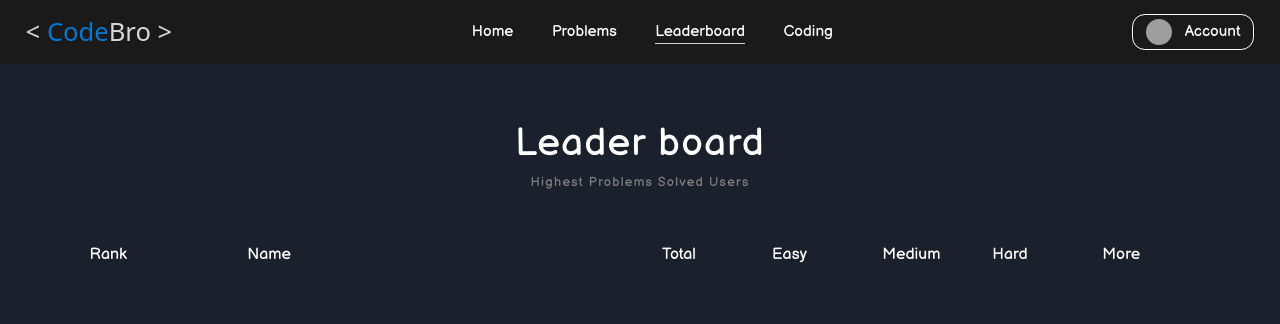
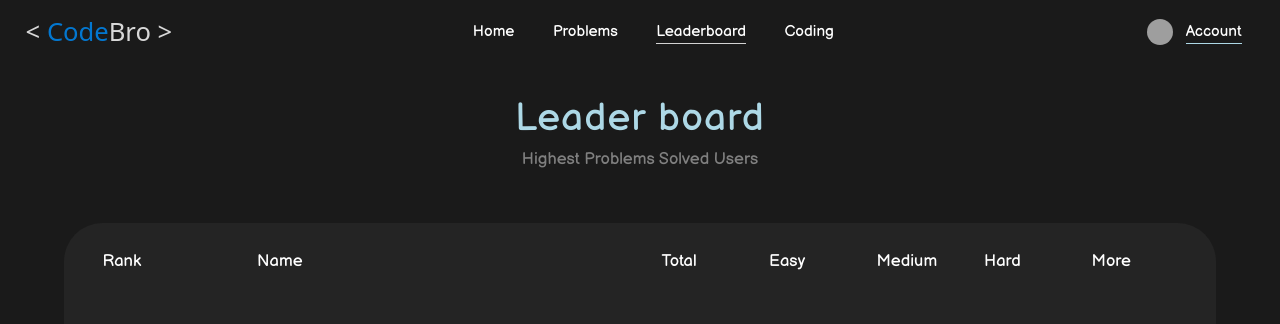
Before and after one commit to Ganesh-Mk/CodeBro, a React (Vite) app in the folder frontend/: page /leaderboard in a window 1280 px wide. Shown: the top 324 px of the page. Built offline with nearby package versions, Linux system fonts and the light colour scheme; no server answers; a web font is replaced by a local one.

Commit message:
leaderboard design starter

```diff
--- a/frontend/src/components/LeaderBoardUsers.jsx
+++ b/frontend/src/components/LeaderBoardUsers.jsx
@@ -1,53 +1,47 @@
-import React from 'react'
+import React from "react";
 import {
   AccordionButton,
   AccordionIcon,
   AccordionItem,
   AccordionPanel,
-} from '@chakra-ui/react'
-import { images } from '../javascripts/images'
-import { Link } from 'react-router-dom'
+} from "@chakra-ui/react";
+import { images } from "../javascripts/images";
+import { Link } from "react-router-dom";
+import "../style/Leaderboard.css";
 
 function LeaderBoardUsers({
-  rank = '',
-  name = '',
+  rank = "",
+  name = "",
   total = 0,
   easy = 0,
   medium = 0,
   hard = 0,
-  userInsta = 'fdsdf',
-  userEmail = 'sdf',
-  userGithub = 'df',
-  userLinkedin = 'f',
+  userInsta = "fdsdf",
+  userEmail = "sdf",
+  userGithub = "df",
+  userLinkedin = "f",
   javascript = 0,
   python = 0,
   java = 0,
-  image = '',
+  image = "",
 }) {
   return (
     <>
       <AccordionItem>
         <h2>
           <AccordionButton
-            style={{ display: 'flex', justifyContent: 'space-between' }}
+            style={{ display: "flex", justifyContent: "space-between" }}
           >
             <div
               style={{
-                display: 'grid',
-                width: '100%',
-                gridTemplateColumns: '5% 7% 40% 10% 10% 10% 10% 10%',
+                display: "grid",
+                width: "100%",
+                gridTemplateColumns: "5% 7% 40% 10% 10% 10% 10% 10%",
               }}
             >
               <p>{rank}</p>
               <img
-                style={{
-                  textAlign: 'right',
-                  width: '2.7vw',
-                  height: '2.7vw',
-                  borderRadius: '100vw',
-                  marginBottom: '1.2vw',
-                  marginLeft: '3.4vw',
-                }}
+                className="leadersImage"
                 src={
                   image
                     ? `http://localhost:3000/uploads/${image}`
@@ -55,13 +49,13 @@ function LeaderBoardUsers({
                 }
                 alt="account default logo"
               />
-              <p style={{ textAlign: 'left', marginLeft: '2vw' }}>{name}</p>
+              <p style={{ textAlign: "left", marginLeft: "2vw" }}>{name}</p>
               <p>{total}</p>
               <p>{easy}</p>
               <p>{medium}</p>
               <p>{hard}</p>
               <AccordionIcon
-                style={{ textAlign: 'right', marginLeft: '2vw' }}
+                style={{ textAlign: "right", marginLeft: "2vw" }}
               />
             </div>
           </AccordionButton>
@@ -69,73 +63,73 @@ function LeaderBoardUsers({
         <AccordionPanel pb={3} w="100%">
           <div
             style={{
-              display: 'flex',
-              padding: '1vw',
-              justifyContent: 'space-between',
-              gap: '2vw',
+              display: "flex",
+              padding: "1vw",
+              justifyContent: "space-between",
+              gap: "2vw",
             }}
           >
-            <div style={{ display: 'flex', gap: '2vw' }}>
+            <div style={{ display: "flex", gap: "2vw" }}>
               <h1>Connect with - </h1>
-              {userInsta != '' ? (
+              {userInsta != "" ? (
                 <Link className="links" target="_blank" to={userInsta}>
                   <img
-                    style={{ width: '3vw' }}
+                    style={{ width: "3vw" }}
                     src={images.instagram}
                     alt="insta logo"
                   />
                 </Link>
               ) : (
-                ''
+                ""
               )}
-              {userGithub != '' ? (
+              {userGithub != "" ? (
                 <Link className="links" target="_blank" to={userGithub}>
                   <img
-                    style={{ width: '3vw' }}
+                    style={{ width: "3vw" }}
                     src={images.github}
                     alt="Github logo"
                   />
                 </Link>
               ) : (
-                ''
+                ""
               )}
 
-              {userLinkedin != '' ? (
+              {userLinkedin != "" ? (
                 <Link className="links" target="_blank" to={userLinkedin}>
                   <img
-                    style={{ width: '3vw' }}
+                    style={{ width: "3vw" }}
                     src={images.linkedin}
                     alt="LinkedIn logo"
                   />
                 </Link>
               ) : (
-                ''
+                ""
               )}
 
-              {userEmail != '' ? (
+              {userEmail != "" ? (
                 <Link className="links" target="_blank" to={userEmail}>
                   <img
-                    style={{ width: '3vw' }}
+                    style={{ width: "3vw" }}
                     src={images.mail}
                     alt="Mail logo"
                   />
                 </Link>
               ) : (
-                ''
+                ""
               )}
             </div>
-            <div style={{ display: 'flex', gap: '2vw' }}>
+            <div style={{ display: "flex", gap: "2vw" }}>
               <h1>Solved in - </h1>
               <p>
-                Javascript <span style={{ color: 'grey' }}>x</span>
+                Javascript <span style={{ color: "grey" }}>x</span>
                 {javascript}
               </p>
               <p>
-                Python <span style={{ color: 'grey' }}>x</span>
+                Python <span style={{ color: "grey" }}>x</span>
                 {python}
               </p>
               <p>
-                java <span style={{ color: 'grey' }}>x</span>
+                java <span style={{ color: "grey" }}>x</span>
                 {java}
               </p>
             </div>
@@ -143,7 +137,7 @@ function LeaderBoardUsers({
         </AccordionPanel>
       </AccordionItem>
     </>
-  )
+  );
 }
 
-export default LeaderBoardUsers
+export default LeaderBoardUsers;
--- a/frontend/src/pages/LeaderboardPage.jsx
+++ b/frontend/src/pages/LeaderboardPage.jsx
@@ -1,90 +1,81 @@
-import React, { useEffect } from 'react'
-import { Accordion } from '@chakra-ui/react'
-import Navbar from '../components/Navbar'
-import LeaderBoardUsers from '../components/LeaderBoardUsers'
-import { useSelector, useDispatch } from 'react-redux'
-import { setLeaderBoardEntries } from '../store/leaderBoardSlice'
-import axios from 'axios'
+import React, { useEffect } from "react";
+import { Accordion } from "@chakra-ui/react";
+import Navbar from "../components/Navbar";
+import LeaderBoardUsers from "../components/LeaderBoardUsers";
+import { useSelector, useDispatch } from "react-redux";
+import { setLeaderBoardEntries } from "../store/leaderBoardSlice";
+import axios from "axios";
+import "../style/Leaderboard.css";
 
 function LeaderBoardPage() {
-  const dispatch = useDispatch()
+  const dispatch = useDispatch();
   const leaderBoardEntries = useSelector(
-    (state) => state.leaderBoard.leaderBoardEntries,
-  )
+    (state) => state.leaderBoard.leaderBoardEntries
+  );
 
   useEffect(() => {
     async function fetchLeaderBoard() {
       await axios
-        .get('http://localhost:3000/leaderBoardprint')
+        .get("http://localhost:3000/leaderBoardprint")
         .then((response) => {
-          dispatch(setLeaderBoardEntries(response.data))
+          dispatch(setLeaderBoardEntries(response.data));
         })
         .catch((error) => {
-          console.error('Error LeaderBoard problem record:', error)
-        })
+          console.error("Error LeaderBoard problem record:", error);
+        });
     }
-    fetchLeaderBoard()
-  }, [])
+    fetchLeaderBoard();
+  }, []);
 
   let sortedEntries = [...leaderBoardEntries].sort((a, b) => {
     if (b.total !== a.total) {
-      return b.total - a.total
+      return b.total - a.total;
     }
     if (b.hard !== a.hard) {
-      return b.hard - a.hard
+      return b.hard - a.hard;
     }
     if (b.medium !== a.medium) {
-      return b.medium - a.medium
+      return b.medium - a.medium;
     }
-    return 0
-  })
+    return 0;
+  });
 
   useEffect(() => {
-    let email = localStorage.getItem('email')
+    let email = localStorage.getItem("email");
     if (sortedEntries.length > 0) {
       sortedEntries.forEach((entry, i) => {
         if (entry.email === email) {
-          localStorage.setItem('rank', i + 1)
+          localStorage.setItem("rank", i + 1);
         }
-      })
+      });
     }
-  }, [sortedEntries])
+  }, [sortedEntries]);
 
   return (
     <>
       <Navbar />
-      <div className="leaderBoardPage" style={{ padding: '0vw 5vw 10vw 5vw' }}>
-        <h3
-          style={{
-            fontSize: '3vw',
-            margin: '4vw 0',
-            color: 'white',
-            textAlign: 'center',
-          }}
-        >
-          Leader board
-          <p style={{ fontSize: '1vw', color: 'grey' }}>
-            Highest Problems Solved Users
-          </p>
-        </h3>
+      <div className="leaderBoardPage" style={{ padding: "0vw 5vw 10vw 5vw" }}>
+        <h3>Leader board</h3>
+        <p>Highest Problems Solved Users</p>
+        <div className="leaderBottom">
           <div
             style={{
-            display: 'flex',
-            justifyContent: 'space-between',
-            marginBottom: '2vw',
+              display: "flex",
+              justifyContent: "space-between",
+              marginBottom: "2vw",
             }}
           >
             <div
               style={{
-              display: 'grid',
-              width: '100%',
-              gridTemplateColumns: '5% 7% 40% 10% 10% 10% 10% 10%',
-              margin: '0 2vw',
+                display: "grid",
+                width: "100%",
+                gridTemplateColumns: "5% 7% 40% 10% 10% 10% 10% 10%",
+                margin: "0 2vw",
               }}
             >
               <p>Rank</p>
-            <p style={{ textAlign: 'right', marginLeft: '2vw' }}></p>
-            <p style={{ textAlign: 'left', marginLeft: '2vw' }}>Name</p>
+              <p style={{ textAlign: "right", marginLeft: "2vw" }}></p>
+              <p style={{ textAlign: "left", marginLeft: "2vw" }}>Name</p>
               <p>Total</p>
               <p>Easy</p>
               <p>Medium</p>
@@ -92,14 +83,15 @@ function LeaderBoardPage() {
               <p>More</p>
             </div>
           </div>
+          <div className="leadersBox">
             <Accordion allowToggle>
               {sortedEntries.length === 0 ? (
                 <p
                   style={{
-                fontSize: '1.5vw',
-                color: 'grey',
-                textAlign: 'center',
-                marginTop: '10vw',
+                    fontSize: "1.5vw",
+                    color: "grey",
+                    textAlign: "center",
+                    marginTop: "10vw",
                   }}
                 >
                   Be the first one in leaderboard
@@ -127,8 +119,10 @@ function LeaderBoardPage() {
               )}
             </Accordion>
           </div>
+        </div>
+      </div>
     </>
-  )
+  );
 }
 
-export default LeaderBoardPage
+export default LeaderBoardPage;
--- a/frontend/src/style/EditProfile.scss
+++ b/frontend/src/style/EditProfile.scss
@@ -1,7 +1,6 @@
 .editProfile{
-    margin-top: 5vh;
-    height: 86vh;
     width: 100vw;
+    padding-top: 5vw;
     background: #1A1A1A;
 
     .editHead{
--- /dev/null
+++ b/frontend/src/style/Leaderboard.css
@@ -0,0 +1,43 @@
+
+.leaderBottom{
+  border-radius: 3vw;
+  padding: 2vw 1vw;
+  background: #242424;
+}
+.leaderBoardPage h3{
+  font-size: 3vw;
+  margin-top: 2vw;
+  color: lightblue;
+  text-align: center;
+}
+.leaderBoardPage > p{
+  font-size: 1vw;
+  color: grey;
+  margin-bottom: 4vw;
+  text-align: center;
+}
+.leaderBoardPage p{
+  font-size: 1.3vw;
+}
+.chakra-accordion__item{
+  min-height: 4vw !important;
+}
+.chakra-accordion__item svg{
+  font-size: 2vw;
+}
+.chakra-accordion__item h2 button{
+  margin-top: 1.1vw !important;
+}
+
+.leadersImage{
+  text-align: right;
+  width: 2.7vw;
+  height: 2.7vw;
+  border-radius: 100vw;
+  margin-left: 3.4vw;
+}
+
+.leadersBox{
+  height: 45vh;
+  overflow-y: scroll;
+}
--- a/frontend/src/style/Navbar.scss
+++ b/frontend/src/style/Navbar.scss
@@ -3,7 +3,7 @@
     display: flex;
     justify-content: space-between;
     align-items: center;
-    background: #1A1A1A;
+    background: #1a1a1a;
     padding: 1vw 2vw; // Add padding to prevent content from touching screen edges
     // overflow-x: hidden;
 
@@ -29,9 +29,7 @@
       justify-content: center;
       align-items: center;
       gap: 1vw;
-      border: 1px solid rgb(255, 255, 255);
       padding: 0.3vw 1vw;
-      border-radius: 1vw;
       text-decoration: none;
 
       .accLogo {
@@ -43,6 +41,7 @@
       p {
         font-size: 1.2vw;
         color: rgb(255, 255, 255);
+        border-bottom: 1px solid lightblue;
       }
     }
 }
--- a/frontend/src/style/style.css
+++ b/frontend/src/style/style.css
@@ -10,6 +10,9 @@ body {
   border-radius: .5rem !important;
 }
 
+:root[data-theme=dark], [data-theme][data-theme=dark] {
+  --chakra-colors-chakra-body-bg: #1A1A1A !important;
+}
 
 
 .icons {
```
Lines whose indentation alone changed are shown as unchanged.
